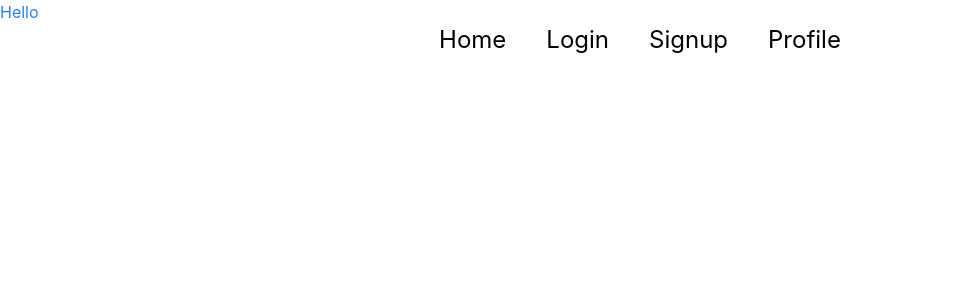
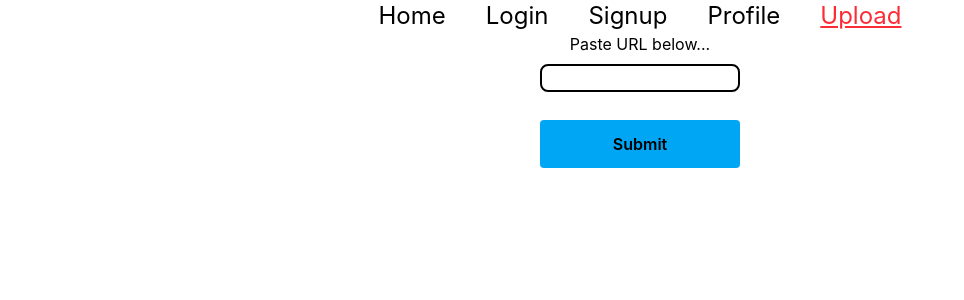
Before and after one commit to matthewrichards234/Discount-Notifications-Front, a React (Vite) app: page /upload in a window 1280 px wide. Shown: the top 300 px of the page, without its empty margins (0-964 px from the left). Built offline with nearby package versions, Linux system fonts and the light colour scheme.

Commit message:
feat: add upload form and link in header

```diff
--- a/src/components/App.tsx
+++ b/src/components/App.tsx
@@ -3,16 +3,17 @@ import Header from "./Header";
 import Login from "./Login";
 import Signup from "./Signup";
 import Profile from "./Profile";
+import UploadForm from "./UploadForm";
 
 function App() {
   return (
     <>
-      <h1 className="text-blue-500">Hello</h1>
-      <Header></Header>
+      <Header />
       <Routes>
         <Route path="/login" element={<Login />}></Route>
         <Route path="/signup" element={<Signup />}></Route>
         <Route path="/profile" element={<Profile />}></Route>
+        <Route path="upload" element={<UploadForm />}></Route>
       </Routes>
     </>
   );
--- a/src/components/Header.tsx
+++ b/src/components/Header.tsx
@@ -36,6 +36,14 @@ const Header = () => {
         >
           Profile
         </NavLink>
+        <NavLink
+          to="/upload"
+          className={({ isActive }) =>
+            isActive ? "text-red-500 underline" : "text-black hover:underline"
+          }
+        >
+          Upload
+        </NavLink>
       </nav>
     </>
   );
--- a/src/components/UploadForm.tsx
+++ b/src/components/UploadForm.tsx
@@ -1,5 +1,19 @@
 const UploadForm = () => {
-  return <div>UploadForm</div>;
+  const formClassName: string =
+    "flex flex-col justify-items-center items-center";
+  const borderClassName: string = "border-2 w-50 rounded-lg m-2";
+  return (
+    <div>
+      <form className={formClassName}>
+        <label>Paste URL below...</label>
+        <input type="text" className={borderClassName} />
+        <input
+          type="submit"
+          className="bg-sky-500 hover:bg-sky-700 text-black font-semibold py-2 px-4 rounded mt-5 w-50 h-12"
+        />
+      </form>
+    </div>
+  );
 };
 
 export default UploadForm;
```
